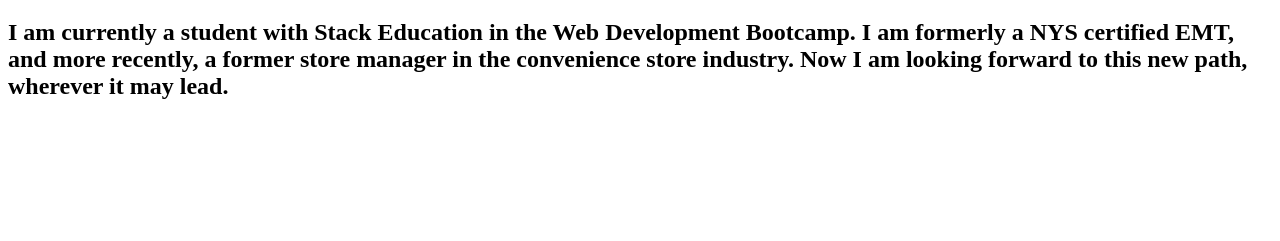
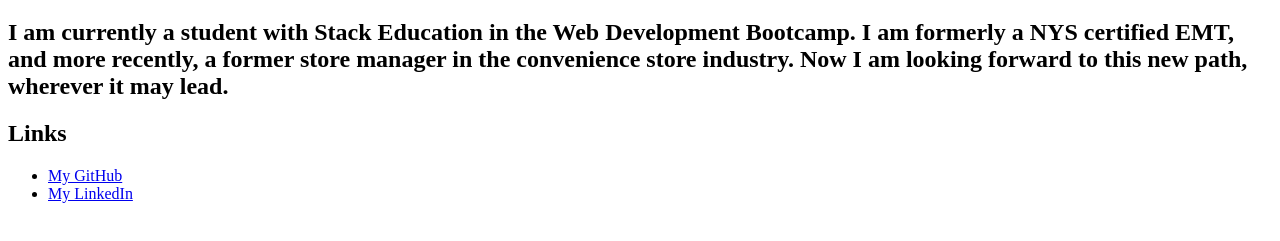
Before and after one commit to grimmi5894/portfolio-site, a plain HTML site: page index.html in a window 1280 px wide. Shown: the part 47-288 px from the top of the page. Drawn offline with Linux system fonts and the light colour scheme.

Commit message:
added div classes for styling, added Links section with github and linkedin links

```diff
--- a/index.html
+++ b/index.html
@@ -4,7 +4,14 @@
     <link rel="stylesheet" href="./main.css" />
   </head>
   <body>
-    <h1><b>Tricia Brooker: Portfolio Site</b></h1>
-    <h2>I am currently a student with Stack Education in the Web Development Bootcamp. I am formerly a NYS certified EMT, and more recently, a former store manager in the convenience store industry. Now I am looking forward to this new path, wherever it may lead.</h2>
+    <div class="title"><h1><b>Tricia Brooker: Portfolio Site</b></h1></div>
+    <div class="firstParagraph"><h2>I am currently a student with Stack Education in the Web Development Bootcamp. I am formerly a NYS certified EMT, and more recently, a former store manager in the convenience store industry. Now I am looking forward to this new path, wherever it may lead.</h2></div>
+    <div class="Links">
+      <h2>Links</h2>
+      <ul>
+        <li><a href="https://github.com/grimmi5894/">My GitHub</a></li>
+        <li><a href="https://www.linkedin.com/in/tricia-brooker-96381a121/">My LinkedIn</a></li>
+      </ul>
+    </div>
   </body>
 </html>
```
